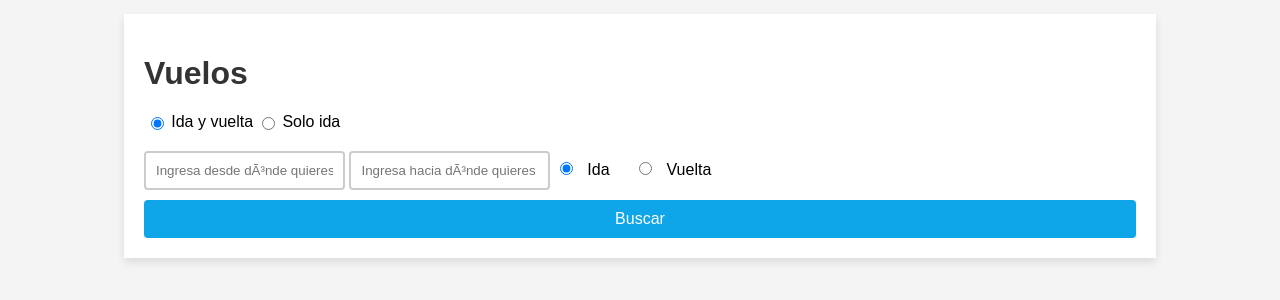
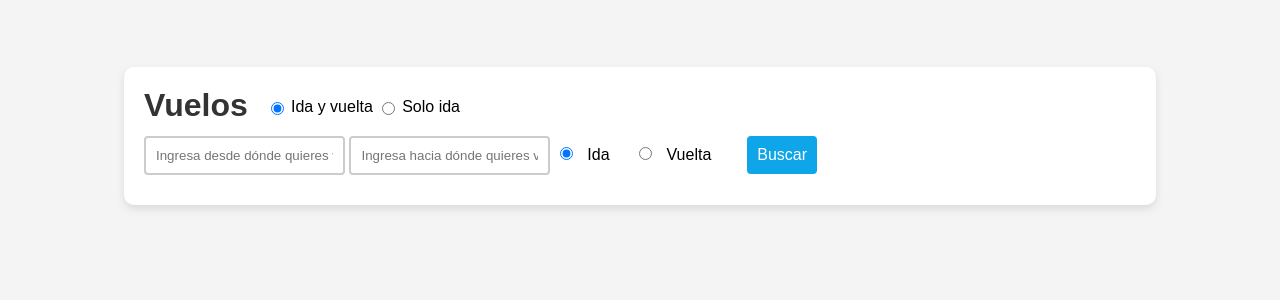
Before and after one commit to Dorian88/Busqueda_de_Vuelos, a plain HTML site: page Index.html in a window 1280 px wide. Shown: the part 284-584 px from the top of the page. Drawn offline with Linux system fonts and the light colour scheme.

Commit message:
Mas mejoras

```diff
--- a/Index.html
+++ b/Index.html
@@ -8,23 +8,30 @@
 </head>
 <body>
     <div class="search-container">
-        <h1>Vuelos</h1>
+
         <form>
+            <div class="col-2">
+                <div>
+                    <h1 class="title-1">Vuelos</h1>
+                </div>
                 <div class="trip-type">
                     <input type="radio" id="roundtrip" name="trip" checked>
                     <label for="roundtrip">Ida y vuelta</label>
                     <input type="radio" id="oneway" name="trip">
                     <label for="oneway">Solo ida</label>
                 </div>
+            </div>
+            <div class="col-2">
                 <div class="inputs">
-                <input type="text" placeholder="Ingresa desde dÃ³nde quieres viajar" aria-label="Origen">
-                <input type="text" placeholder="Ingresa hacia dÃ³nde quieres viajar" aria-label="Destino">
+                    <input type="text" placeholder="Ingresa desde dónde quieres viajar" aria-label="Origen">
+                    <input type="text" placeholder="Ingresa hacia dónde quieres viajar" aria-label="Destino">
                     <input type="radio" id="oneway" name="direction" checked>
                     <label for="oneway">Ida</label>
                     <input type="radio" id="roundtrip" name="direction">
                     <label for="roundtrip">Vuelta</label>
                 </div>
                 <button type="submit">Buscar</button>
+            </div>
         </form>
     </div>
 </body>
--- a/styles.css
+++ b/styles.css
@@ -16,10 +16,20 @@ body{
     box-shadow: 0 4px 8px rgba(0, 0, 0, 0.1);
     width: 80%;
     max-width: 600%;
+    border-radius: 10px;
 }
 
-h1{
+.col-2{
+    display: flex;
+    justify-content:start;
+    align-items: baseline;
+    gap: 1rem;
+}
+
+h1.title-1{
     color: #333;
+    display: inline;
+    width: 25%;
 }
 
 form{
@@ -32,6 +42,14 @@ form{
     display: flex;
     justify-content: space-around;
     margin-bottom: 20px;
+}
+
+.inputs {
+
+}
+
+.w-50{
+    width: 50%;
 }
 
 .inputs input[type="text"]{
```
Lines whose indentation alone changed are shown as unchanged.
